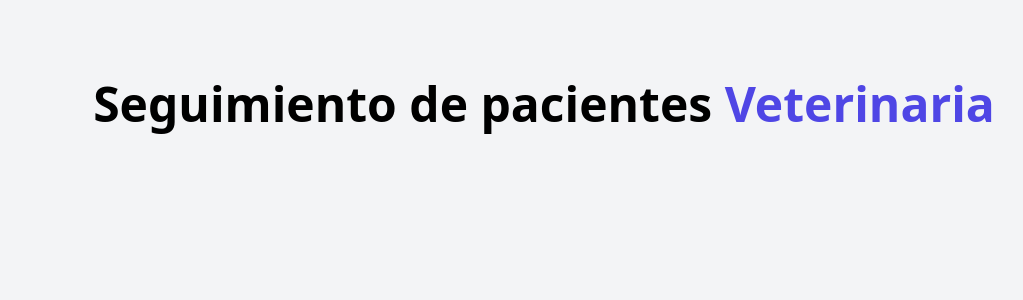
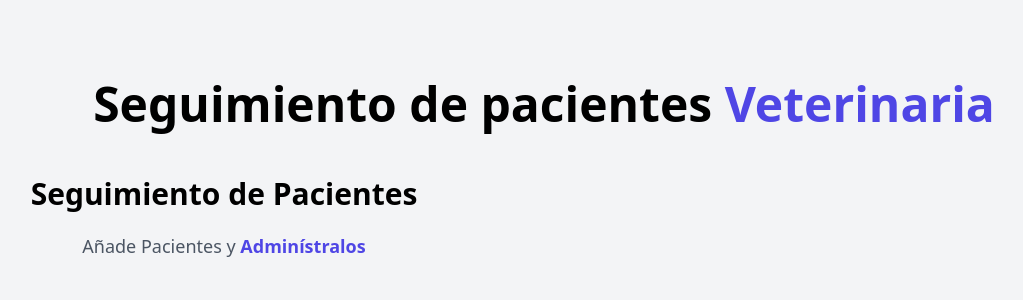
Before and after one commit to JuanGmz/admin-pacientes, a Vue app: page / in a window 1280 px wide. Shown: the top 300 px of the page, without its empty margins (96-1119 px from the left). Built offline with nearby package versions, Linux system fonts and the light colour scheme.

Commit message:
Creando el Componente Formulario

```diff
--- a/src/App.vue
+++ b/src/App.vue
@@ -1,10 +1,14 @@
 <script setup>
   import Header from './components/Header.vue'
+  import Formulario from './components/Formulario.vue'
 </script>
 
 <template>
   <div class="container mx-auto mt-20">
     <Header />
+
+    <div class="mt-12 md:flex">
+      <Formulario />
+    </div>
   </div>
-
 </template>
--- /dev/null
+++ b/src/components/Formulario.vue
@@ -0,0 +1,15 @@
+<script setup>
+
+</script>
+
+<template>
+    <div class="md:w-1/2">
+
+        <h2 class="font-black text-3xl text-center">Seguimiento de Pacientes</h2>
+
+        <p class="text-lg text-gray-600 mt-5 text-center mb-10">
+            Añade Pacientes y
+            <span class="text-indigo-600 font-bold">Adminístralos</span>
+        </p>
+    </div>
+</template>
```
